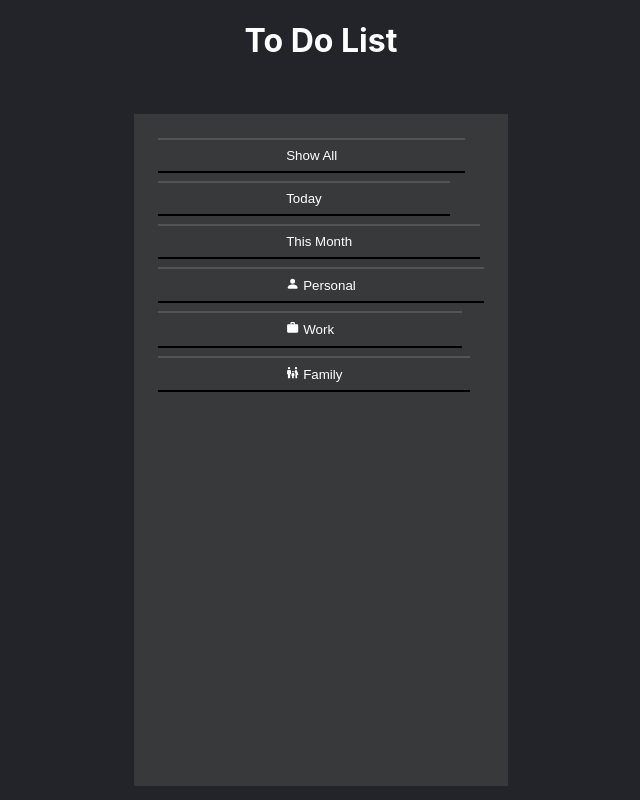
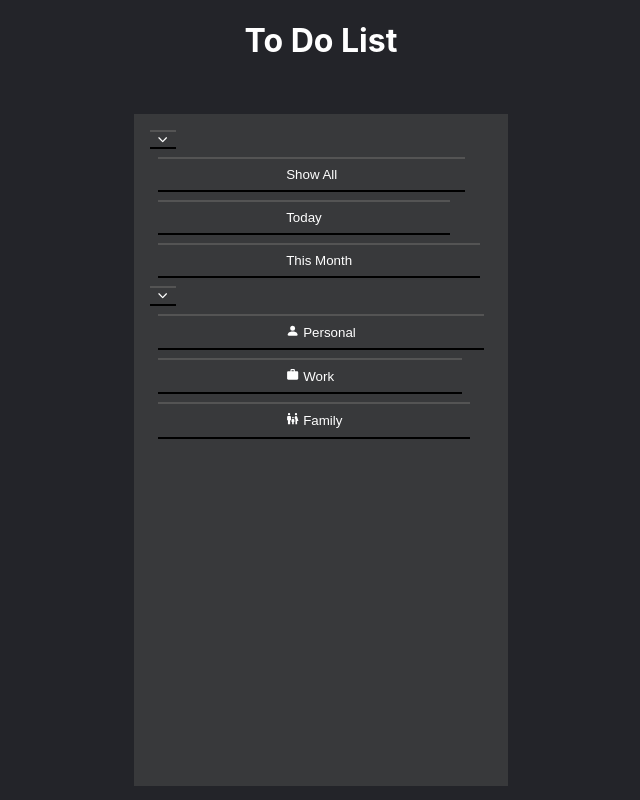
Before and after one commit to Yunhao-Luo/to-do-list-react, a React (Create React App) app: page / in a window 1280 px wide. Shown: the top 800 px of the page, without its empty margins (319-959 px from the left). Built offline with nearby package versions, Linux system fonts and the light colour scheme.

Commit message:
added collapse button for the sidebar

```diff
--- a/src/components/SideBar/SideBar.css
+++ b/src/components/SideBar/SideBar.css
@@ -11,3 +11,14 @@
   border-right: 0.5px rgb(0, 0, 0);
   border-bottom: 0.5px transparent rgb(0, 0, 0);
 }
+
+.button__arrow {
+  display: flex;
+  justify-content: flex-end;
+  background-color: rgb(56, 57, 59);
+  color: white;
+  border-top: 0.5px transparent rgb(0, 0, 0);
+  border-left: 0.5px rgb(0, 0, 0);
+  border-right: 0.5px rgb(0, 0, 0);
+  border-bottom: 0.5px transparent rgb(0, 0, 0);
+}
--- a/src/components/SideBar/SideBar.js
+++ b/src/components/SideBar/SideBar.js
@@ -1,12 +1,14 @@
+import React, { useState } from "react";
 import "./SideBar.css";
-import {
-  MdWork,
-  MdOutlineFamilyRestroom,
-} from "react-icons/md";
+import Time from "./Time";
+import Tag from "./Tag";
 
-import {BsFillPersonFill} from "react-icons/bs"
+import {IoIosArrowForward, IoIosArrowDown} from "react-icons/io"
 
 const SideBar = (props) => {
+
+  const [timeOn, setTimeOn] = useState(true);
+  const [tagOn, setTagOn] = useState(true);
 
   const allController = () => {
     props.onAll();
@@ -29,27 +31,21 @@ const SideBar = (props) => {
   const familyController = () => {
     props.onFamily();
   };
+  const collapseTime = () =>{
+    setTimeOn(!timeOn);
+  }
+  const collapseTag = () => {
+    setTagOn(!tagOn);
+  }
 
   return (
     <div>
-      <button className="button" onClick={allController}>
-        <div>Show All</div>
-      </button>
-      <button className="button" onClick={todayController}>
-        <div>Today</div>
-      </button>
-      <button className="button" onClick={monthController}>
-        <div>This Month</div>
-      </button>
-      <button className="button" onClick={personalController}>
-        <div>{ <BsFillPersonFill /> } Personal</div>
-      </button>
-      <button className="button" onClick={workController}>
-        <div>{ <MdWork /> } Work</div>
-      </button>
-      <button className="button" onClick={familyController}>
-        <div>{ <MdOutlineFamilyRestroom />} Family</div>
-      </button>
+      {timeOn === false && <button className="button__arrow" onClick={collapseTime}>{<IoIosArrowForward />}</button>}
+      {timeOn === true && <button className="button__arrow" onClick={collapseTime}>{<IoIosArrowDown />}</button>}
+      {timeOn === true && <Time onAll={allController} onMonth={monthController} onToday={todayController}/>}
+      {tagOn === false && <button className="button__arrow" onClick={collapseTag}>{<IoIosArrowForward />}</button>}
+      {tagOn === true && <button className="button__arrow" onClick={collapseTag}>{<IoIosArrowDown />}</button>}
+      {tagOn === true && <Tag onPersonal={personalController} onWork={workController} onFamily={familyController}/>}
     </div>
   );
 };
--- /dev/null
+++ b/src/components/SideBar/Tag.js
@@ -0,0 +1,30 @@
+import { MdWork, MdOutlineFamilyRestroom } from "react-icons/md";
+import { BsFillPersonFill } from "react-icons/bs";
+
+const Tag = (props) => {
+  const personalController = () => {
+    props.onPersonal();
+  };
+  const workController = () => {
+    props.onWork();
+  };
+  const familyController = () => {
+    props.onFamily();
+  };
+
+  return (
+    <div>
+      <button className="button" onClick={personalController}>
+        <div>{<BsFillPersonFill />} Personal</div>
+      </button>
+      <button className="button" onClick={workController}>
+        <div>{<MdWork />} Work</div>
+      </button>
+      <button className="button" onClick={familyController}>
+        <div>{<MdOutlineFamilyRestroom />} Family</div>
+      </button>
+    </div>
+  );
+};
+
+export default Tag;
--- /dev/null
+++ b/src/components/SideBar/Time.js
@@ -0,0 +1,29 @@
+const Time = (props) => {
+  const allController = () => {
+    props.onAll();
+  };
+
+  const todayController = () => {
+    props.onToday();
+  };
+
+  const monthController = () => {
+    props.onMonth();
+  };
+
+  return (
+    <div>
+      <button className="button" onClick={allController}>
+        <div>Show All</div>
+      </button>
+      <button className="button" onClick={todayController}>
+        <div>Today</div>
+      </button>
+      <button className="button" onClick={monthController}>
+        <div>This Month</div>
+      </button>
+    </div>
+  );
+};
+
+export default Time;
```
